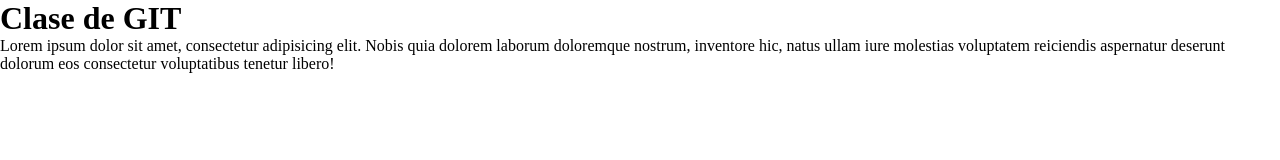
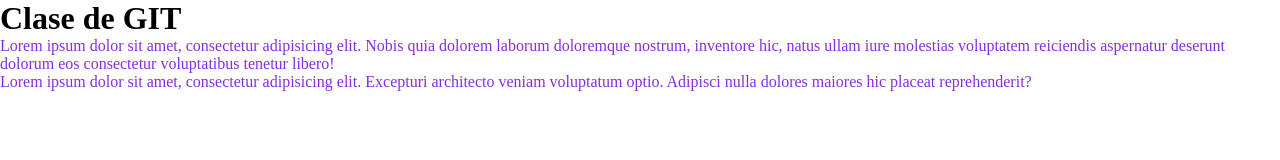
Before and after one commit to gisebag/DisWeb-CoderHouse, a plain HTML site: page index.html in a window 1280 px wide. Drawn offline with Linux system fonts and the light colour scheme.

Commit message:
agrego div y color

```diff
--- a/css/estilos.css
+++ b/css/estilos.css
@@ -2,3 +2,7 @@
     margin: 0;
     padding: 0;
 }
+
+p{
+    color: blueviolet;
+}
--- a/index.html
+++ b/index.html
@@ -10,5 +10,8 @@
 <body>
     <h1>Clase de GIT</h1>
     <p>Lorem ipsum dolor sit amet, consectetur adipisicing elit. Nobis quia dolorem laborum doloremque nostrum, inventore hic, natus ullam iure molestias voluptatem reiciendis aspernatur deserunt dolorum eos consectetur voluptatibus tenetur libero!</p>
+    <div class="contiene">
+        <p>Lorem ipsum dolor sit amet, consectetur adipisicing elit. Excepturi architecto veniam voluptatum optio. Adipisci nulla dolores maiores hic placeat reprehenderit?</p>
+    </div>
 </body>
 </html>
```
